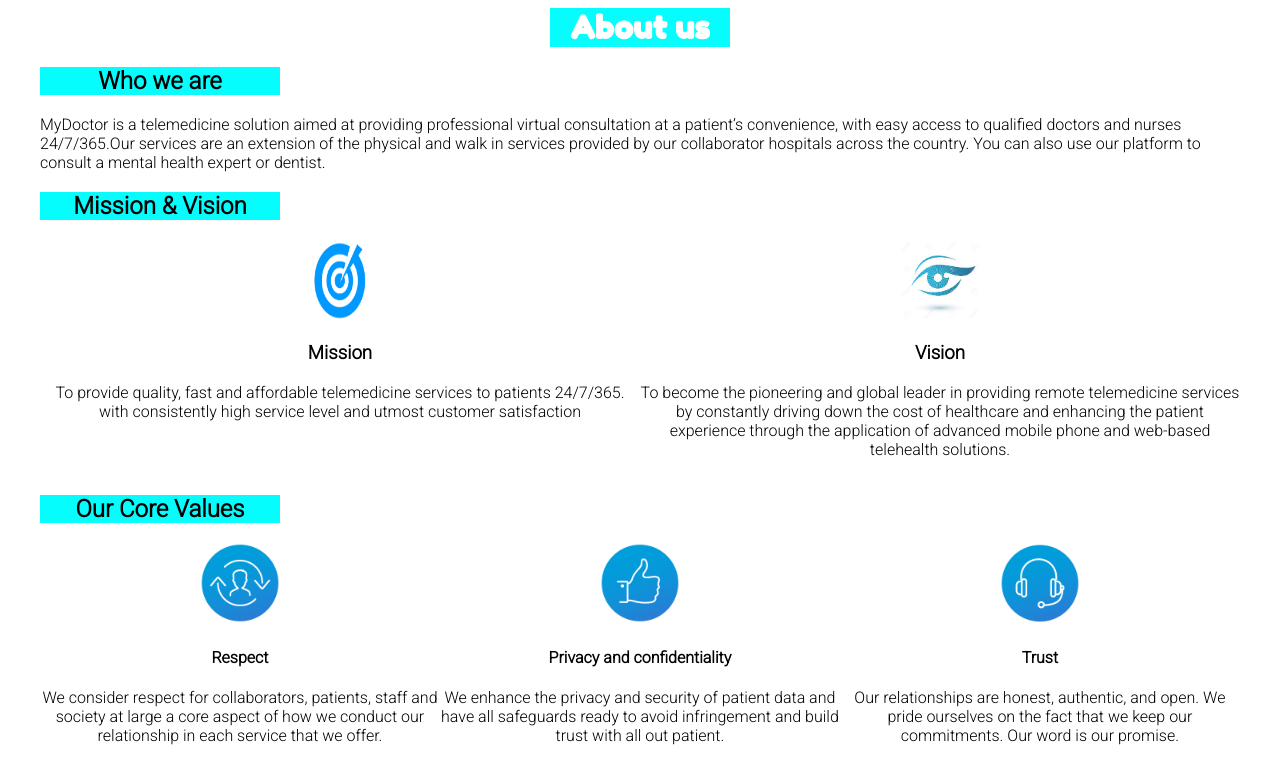
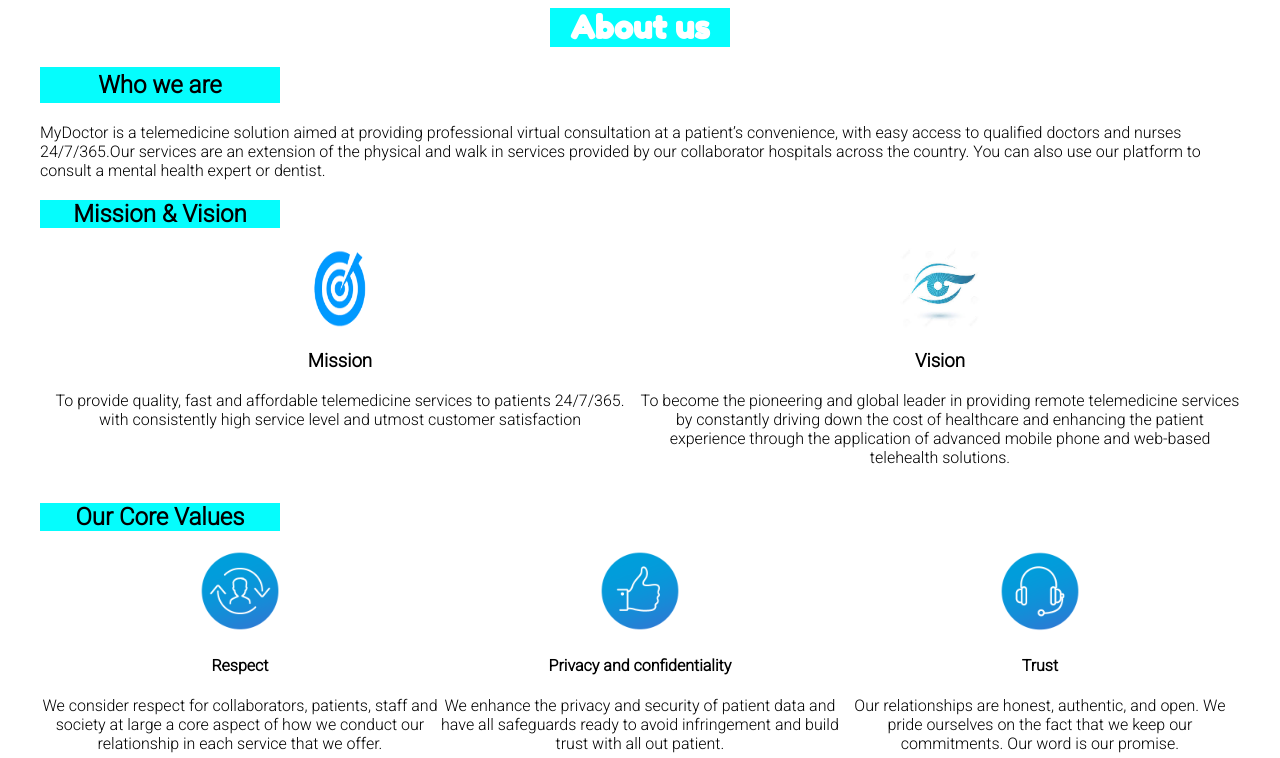
Before and after one commit to o-brayarn/my-doctor, a plain HTML site: page aboutus.html in a window 1280 px wide. In both pictures the pointer is over the element "Who we are". Shown: the top 758 px of the page. Drawn offline with Linux system fonts and the light colour scheme.

```diff
--- a/assets/css/aboutus.css
+++ b/assets/css/aboutus.css
@@ -144,3 +144,10 @@
                         }
                         .row {
                         text-align: center;
+                        text-align: center;
+}
+.container h2:hover {
+cursor: pointer;
+line-height: 1.5;
+border-spacing: 10px 10em;
+}
```
